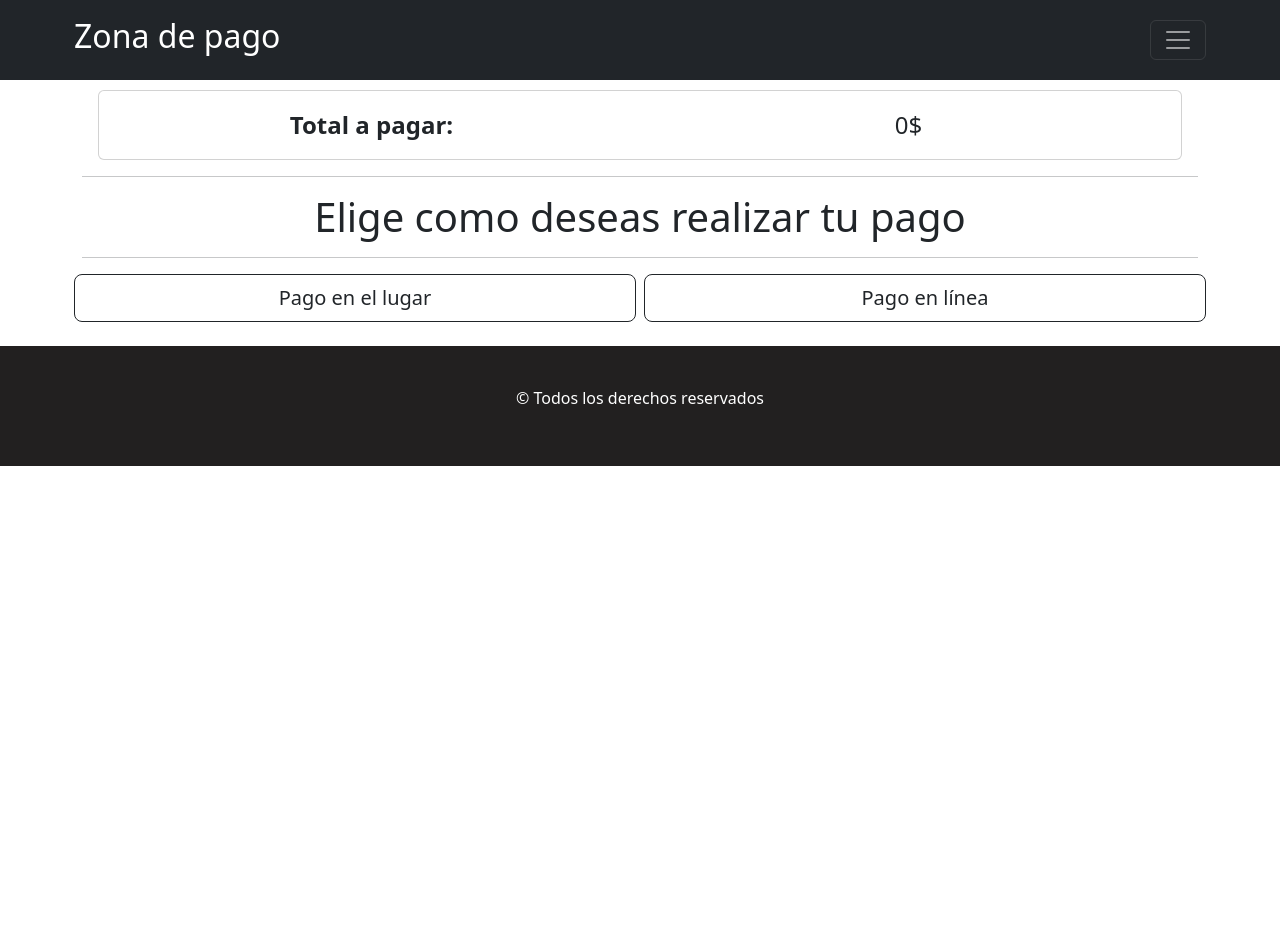
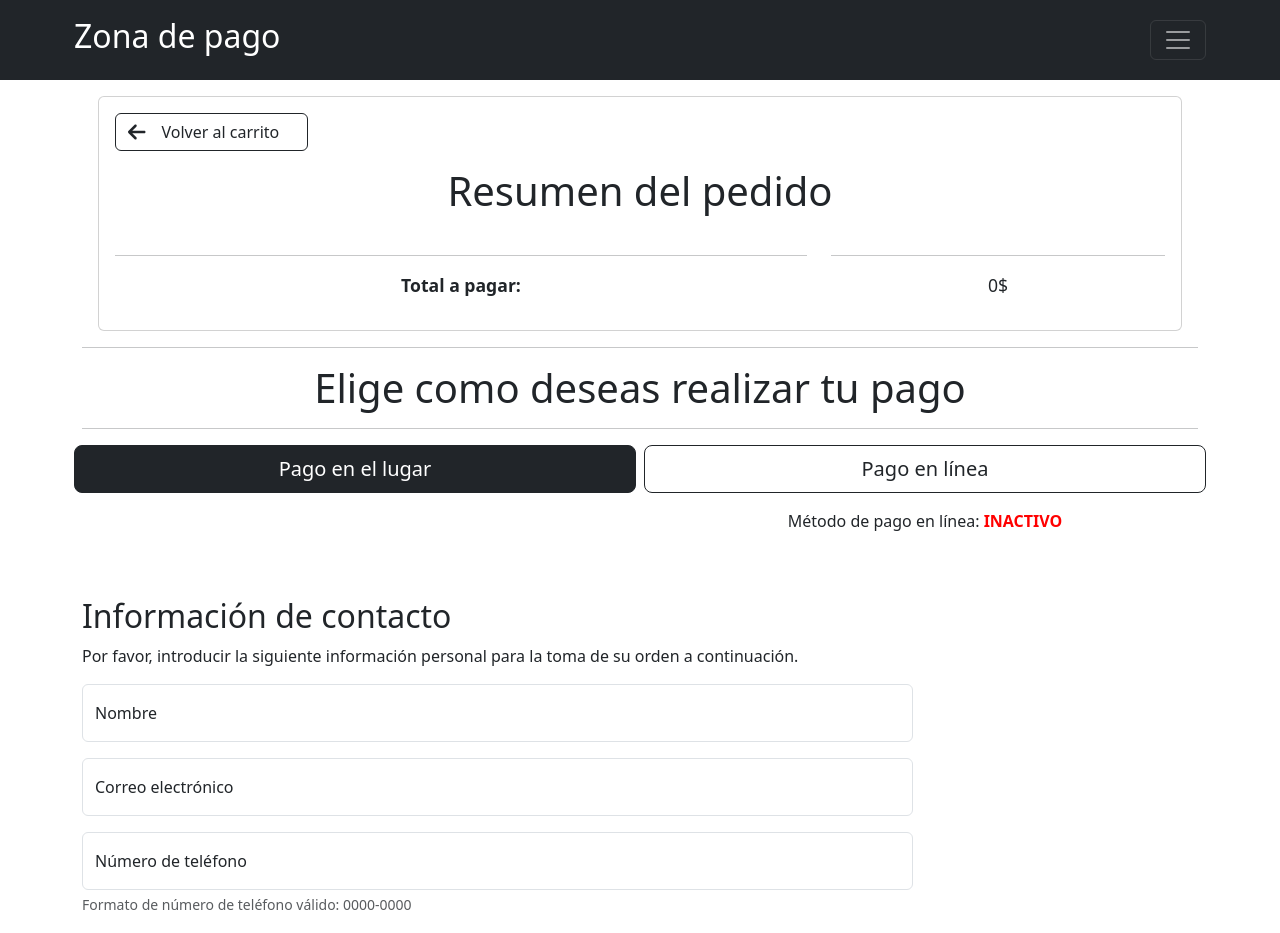
Before and after one commit to SrgP2003/Proyecto_LIC104, a React (Vite) app: page /payment in a window 1280 px wide. Shown: the top 933 px of the page. Before the commit the page ends 800 px from the top, so only its background shows below. Built offline with nearby package versions, Linux system fonts and the light colour scheme; a web font is replaced by a local one.

Commit message:
Ajuste de detalles esteticos de la pagina en general y boceto de validaciones para formularios de la zona de pago

```diff
--- a/index.html
+++ b/index.html
@@ -8,6 +8,7 @@
   <link rel="preconnect" href="https://fonts.googleapis.com">
   <link rel="preconnect" href="https://fonts.gstatic.com" crossorigin>
   <link href="https://fonts.googleapis.com/css2?family=Whisper&display=swap" rel="stylesheet">
+  <link rel="stylesheet" href="./src/assets/css/index.css">
   <title>Adare Restaurant</title>
 </head>
 
--- a/src/App.jsx
+++ b/src/App.jsx
@@ -4,7 +4,7 @@ import { Menu } from "./pages/Menu";
 import { About } from "./pages/About";
 import { Contact } from "./pages/Contact";
 import PaymentMethods from "./components/Payment";
-import Cart from "./components/cart";
+import Cart from "./components/Cart"
 import { useState, useEffect } from "react";
 
 export default function App() {
@@ -74,7 +74,7 @@ export default function App() {
                     <Route path="/about" element={<About />} />
                     <Route path="/contact" element={<Contact />} />
                     <Route path="/cart" element={<Cart cart={cart} removeItem={handleRemoveItem} removeAll={handleRemoveAll} totalPrice={totalPrice} convertPrice={convertPrice} />} />
-                    <Route path="/payment" element={<PaymentMethods cart={cart} convertPrice={convertPrice} totalPrice={totalPrice} />} />
+                    <Route path="/payment" element={<PaymentMethods cart={cart} totalPrice={totalPrice} />} />
                 </Routes>
             </Router>
         </>
--- a/src/assets/css/Footer.css
+++ b/src/assets/css/Footer.css
@@ -1,6 +1,7 @@
-.footer-lg{
+.footer-lg {
     background-color: rgb(34, 32, 32);
     color: #fff;
-    padding: 2.5rem;
+    padding-bottom: 6.5rem;
+    padding-top: 5rem;
     font-family: system-ui, sans-serif;
 }
--- a/src/assets/css/HeaderNav.css
+++ b/src/assets/css/HeaderNav.css
@@ -1,3 +1,3 @@
 .headerNav-container{
-    padding: 2.3rem;
+    padding-bottom: 3rem;
 }
--- a/src/assets/css/Home.css
+++ b/src/assets/css/Home.css
@@ -12,7 +12,7 @@
     font-size: 4.8rem;
 }
 .section-lg-home{
-    padding: 3rem;
+    padding: 1rem;
 }
 .art-md-pr{
     font-family: system-ui, sans-serif;
@@ -20,5 +20,5 @@
     color: #fff;
 }
 .div-md-btn{
-    margin: 2em;
+    margin: 5em;
 }
--- a/src/assets/css/Payment.css
+++ b/src/assets/css/Payment.css
@@ -1,9 +1,21 @@
-.row-payment{
-    font-size: 1.5em;
+.col-payment{
+    font-size: 1.1em;
 }
 .row-btn-payment{
     display: flex;
     flex-direction: row;
+}
+.main-xl-payment, .col-xl-payment{
+    margin: 3rem 0;
+}
+.strong-isActive{
+    color: green;
+}
+.strong-isInactive{
+    color: red;
+}
+.form-payment-method, .btn-save-info{
+    display: none;
 }
 @media(max-width: 344px){
     .row-payment{
--- a/src/components/Cart.jsx
+++ b/src/components/Cart.jsx
@@ -15,7 +15,7 @@ export default function Cart({ cart, removeItem, removeAll, totalPrice, convertP
             <header>
                 <HeaderNav title={'Carrito'} />
             </header>
-            <main>
+            <main className="main-xl-cart">
                 <section className="container">
                     <article className="card m-3">
                         {cart.length === 0 ?
@@ -36,9 +36,10 @@ export default function Cart({ cart, removeItem, removeAll, totalPrice, convertP
                             </> :
                             <ul>
                                 <div className="row">
-                                    <div className="col-12 m-3">
+                                    <div className="col-12 mt-3 mb-3">
                                         <button className="btn btn-outline-dark" onClick={handleClickReturn}>
                                             <FontAwesomeIcon icon={faArrowLeft} size="lg" />
+                                            <span className="m-3">Volver al menú</span>
                                         </button>
                                     </div>
                                 </div>
--- a/src/components/Payment.jsx
+++ b/src/components/Payment.jsx
@@ -1,58 +1,108 @@
 import HeaderNav from "./HeaderNav"
 import "../assets/css/Payment.css"
 import { useState } from "react"
+import { Navigate, useNavigate } from "react-router-dom";
 import FooterN from "./footer";
+import { FontAwesomeIcon } from "@fortawesome/react-fontawesome"
+import { faArrowLeft } from "@fortawesome/free-solid-svg-icons/faArrowLeft";
 
-export default function PaymentMethods({ cart, convertPrice, totalPrice }) {
-    const [paymentMethod, setPaymentMethod] = useState("");
-    const OnPlaceForm = () => {
-        return (
-            <>
-                <h2 className="h2">Información de contacto</h2>
-                <form>
-                    <div className="mb-3 form-floating">
-                        <input type="text" className="form-control" placeholder="Nombre" id="nombre" aria-describedby="nombre_user" required></input>
-                        <label htmlFor="nombre">Nombre</label>
-                        <p className="form-text">Su información no será compartida a terceros</p>
-                    </div>
-                    <div className="mb-3 form-floating">
-                        <input type="email" className="form-control" placeholder="name@example.com" id="email" aria-describedby="email_user" required></input>
-                        <label htmlFor="email">Correo electrónico</label>
-                        <p className="form-text">Su información no será compartida a terceros</p>
-                    </div>
-                    <div className="mb-3 form-floating">
-                        <input type="tel" className="form-control" placeholder="0000-0000" id="telefono" aria-describedby="phone_user" required></input>
-                        <label htmlFor="telefono">Número de teléfono</label>
-                        <p className="form-text">Su información no será compartida a terceros</p>
-                    </div>
-                    <div className="mb-3">
-                        <input type="submit" className="btn btn-info" value={"Guardar información"}></input>
-                    </div>
-                </form>
-            </>
-        )
+export default function PaymentMethods({ cart, totalPrice }) {
+    const [paymentMethod, setPaymentMethod] = useState("form-payment-method"); //state para abrir formularios de metodos de pago
+    const [isActive, setIsActive] = useState("INACTIVO"); //state para determinar si el formulario de pago en linea esta activo
+    const [isActiveStyle, setIsActiveStyle] = useState("strong-isInactive"); //state para cambiar de color el texto del estado de pago en linea
+    const [isDisabled, setIsDisabled] = useState("btn btn-info"); //state que controla donde aparecera el boton dependiendo si es pago en linea o en el lugar
+
+    //states para capturar el valor ingresado en cada campo
+    const [name, setName] = useState("");
+    const [email, setEmail] = useState("");
+    const [phoneN, setPhoneN] = useState("");
+    const [cardN, setCardN] = useState("");
+    const [monthEx, setMonthEx] = useState("");
+    const [yearEx, setYearEx] = useState("");
+    const [cvN, setCvN] = useState("");
+
+    const clearOnPlaceForm = () => { //Funcion que limpia los campos del formulario de pago en el lugar
+        setName("")
+        setEmail("")
+        setPhoneN("")
     }
-    const handleClickPaymentOnPlace = () => {
-        setPaymentMethod(<OnPlaceForm />)
+    const handleClickRequestOnPlace = () => {
+        (name == "" || email == "" || phoneN == "")
+            ? alert(`Uno o más campos no se han completado. Por favor, rellenar con la información solicitada`)
+            : (!/^[0-9]{4}-[0-9]{4}$/.test(phoneN))
+                ? alert("El número de teléfono es inválido o posee el formato incorrecto")
+                : alert(`Orden tomada con éxito. Si ha ordenado para pagar en el lugar, puede acercarse a las instalaciones del restaurante. De lo contrario, su pago se realizará automáticamente si ha elegido la opción de pago en línea.`);
     }
-    const handleClickPaymentOnline = () => {
-        setPaymentMethod("En linea")
+    const handleClickRequestOnline = () => {
+        (name == "" || email == "" || phoneN == "" || cardN == "" || monthEx == "" || yearEx == "" || cvN == "")
+            ? alert(`Uno o más campos no se han completado. Por favor, rellenar con la información solicitada`)
+            : (!/^[0-9]{4}\s[0-9]{4}\s[0-9]{4}\s[0-9]{4}$/.test(cardN))
+            ? alert("El número de tarjeta ingresado no es válido")
+            : (!/^[0-9]{2}$/.test(monthEx))
+            ? alert("El mes debe ser ingresado en formato de 2 dígitos")
+            : (!/^[0-9]{4}$/.test(yearEx))
+            ? alert("El año debe ser ingresado en formato de 4 dígitos")
+            : (!/^[0-9]{3}$/.test(cvN))
+            ? alert("El CV ingresado no es válido")
+            : alert(`Orden tomada con éxito. Si ha ordenado para pagar en el lugar, puede acercarse a las instalaciones del restaurante. De lo contrario, su pago se realizará automáticamente si ha elegido la opción de pago en línea.`);
     }
+    const handleSubmit = (e) => { //Previene que el formulario se refresque automaticamente
+        e.preventDefault();
+    }
+    const handleClickPaymentOnPlace = () => { //Funcion para controlar funcionalidades del pago en el lugar
+        setPaymentMethod("form-payment-method")
+        setIsActive("INACTIVO")
+        setIsActiveStyle("strong-isInactive");
+        setIsDisabled("btn btn-info");
+        setCardN("");
+        setMonthEx("");
+        setYearEx("");
+        setCvN("");
+    }
+    const handleClickPaymentOnline = () => { //Funcion para controlar funcionalidades del pago en linea
+        setPaymentMethod("div-form")
+        setIsActive("ACTIVO");
+        setIsActiveStyle("strong-isActive");
+        setIsDisabled("btn-save-info");
+    }
+    const returnPrev = useNavigate(); //Navegacion hacia el carrito
+    const handleClickReturn = () => { returnPrev('/cart') }
     return (
         <>
             <header>
                 <HeaderNav title={'Zona de pago'} />
             </header>
-            <main>
+            <main className="main-xl-payment">
                 <section className="container">
                     <article className="card text-center m-3">
                         <div className="card-body">
+                            <div className="row row-return-cart">
+                                <div className="col-12 text-start">
+                                    <button className="btn btn-outline-dark" onClick={handleClickReturn}>
+                                        <FontAwesomeIcon icon={faArrowLeft} size="lg" />
+                                        <span className="m-3">Volver al carrito</span>
+                                    </button>
+                                </div>
+                            </div>
+                            <div className="row row-title">
+                                <div className="col-12 mt-3 mb-3">
+                                    <h1 className="h1">Resumen del pedido</h1>
+                                </div>
+                            </div>
                             <div className="row row-payment">
-                                <div className="col-6">
+                                <div className="col-sm-12 col-md-8 col-lg-8 col-payment">
+                                    {cart.map(({ id, sectionName, cantidad }) => (
+                                        <p key={id}>{sectionName} - {cantidad}&times;</p>
+                                    ))}
+                                    <hr />
                                     <strong>Total a pagar: </strong>
                                 </div>
-                                <div className="col-6">
-                                    <span>{totalPrice}$</span>
+                                <div className="col-sm-12 col-md-4 col-lg-4 col-payment">
+                                    {cart.map(({ id, price }) => (
+                                        <p key={id}>{price}</p>
+                                    ))}
+                                    <hr />
+                                    <p>{totalPrice}$</p>
                                 </div>
                             </div>
                         </div>
@@ -70,18 +120,72 @@ export default function PaymentMethods({ cart, convertPrice, totalPrice }) {
                                         <div className="row row-btn-payment">
                                             <div className="col-6">
                                                 <div className="row mb-2 g-3">
-                                                    <button className="btn btn-outline-dark btn-lg" onClick={handleClickPaymentOnPlace}>Pago en el lugar</button>
+                                                    <button className="btn btn-dark btn-lg" onClick={handleClickPaymentOnPlace}>Pago en el lugar</button>
                                                 </div>
                                             </div>
                                             <div className="col-6">
-                                                <div className="row g-3">
-                                                    <button className="btn btn-outline-dark btn-lg" onClick={handleClickPaymentOnline}>Pago en línea</button>
+                                                <div className="row g-3 text-center">
+                                                    <button className="btn btn-outline-dark btn-lg" onClick={handleClickPaymentOnline} onChange={handleClickPaymentOnline}>Pago en línea</button>
+                                                    <span>Método de pago en línea: <strong className={isActiveStyle}>{isActive}</strong></span>
                                                 </div>
                                             </div>
                                         </div>
                                     </div>
-                                    <div className="col-md-12 col-lg-9">
-                                        {paymentMethod}
+                                    <div className="col-md-12 col-lg-9 col-xl-payment">
+                                        <h2 className="h2">Información de contacto</h2>
+                                        <p>Por favor, introducir la siguiente información personal para la
+                                            toma de su orden a continuación.</p>
+                                        <form onSubmit={handleSubmit}>
+                                            <div className="mb-3 form-floating">
+                                                <input type="text" className="form-control" placeholder="Nombre" id="nombre" aria-describedby="nombre_user" value={name} onChange={(e) => setName(e.target.value)} required ></input>
+                                                <label htmlFor="nombre">Nombre</label>
+                                            </div>
+                                            <div className="mb-3 form-floating">
+                                                <input type="email" className="form-control" placeholder="name@example.com" id="email" aria-describedby="email_user" value={email} onChange={(e) => setEmail(e.target.value)} required></input>
+                                                <label htmlFor="email">Correo electrónico</label>
+                                            </div>
+                                            <div className="mb-3 form-floating">
+                                                <input type="tel" className="form-control" placeholder="0000-0000" id="telefono" aria-describedby="phone_user" value={phoneN} onChange={(e) => setPhoneN(e.target.value)} maxLength={9} required></input>
+                                                <label htmlFor="telefono">Número de teléfono</label>
+                                                <p className="form-text">Formato de número de teléfono válido: 0000-0000</p>
+                                            </div>
+                                            <div className="mb-">
+                                                <input type="submit" className={isDisabled} value={"Guardar información"} onClick={handleClickRequestOnPlace}></input>
+                                                <button className="btn btn-secondary m-1" onClick={clearOnPlaceForm}>Limpiar formulario</button>
+                                            </div>
+                                        </form>
+                                        {/* Para informacion de tarjeta */}
+                                        <div className={paymentMethod}>
+                                            <hr />
+                                            <h2 className="h2">Información de la tarjeta</h2>
+                                            <p>Por favor, introducir la siguiente información para el método de pago en línea</p>
+                                            <form onSubmit={handleSubmit}>
+                                                <div className="mb-3 form-floating">
+                                                    <input type="number" className="form-control" placeholder="cardNumber" id="cardN" aria-describedby="card_Number" value={cardN} onChange={(e) => setCardN(e.target.value)} required></input>
+                                                    <label htmlFor="cardN">Número de la tarjeta</label>
+                                                    <p className="form-text">Formato de número de tarjeta válido: 0000 0000 0000 0000</p>
+                                                </div>
+                                                <div className="expiration-date d-flex">
+                                                    <div className="m-1">
+                                                        <input type="number" className="form-control" placeholder="mm" id="monthC" aria-describedby="month_card" value={monthEx} onChange={(e) => setMonthEx(e.target.value)} required></input>
+                                                        <label htmlFor="monthC">Mes de expiración</label>
+                                                    </div>
+                                                    <div className="m-1">
+                                                        <input type="number" className="form-control" placeholder="aaaa" id="yearC" aria-describedby="month_card" value={yearEx} onChange={(e) => setYearEx(e.target.value)} required></input>
+                                                        <label htmlFor="yearC">Año de expiración</label>
+                                                    </div>
+                                                </div>
+                                                <p className="form-text">Nota: ingresar año de expiración de la tarjeta en formato de 4 dígitos</p>
+                                                <div className="mb-3 form-floating">
+                                                    <input type="number" className="form-control" placeholder="0000-0000" id="cvN" aria-describedby="cv_number" value={cvN} onChange={(e) => setCvN(e.target.value)} required></input>
+                                                    <label htmlFor="cvN">CV</label>
+                                                    <p className="form-text">Su información no será compartida a terceros</p>
+                                                </div>
+                                                <div className="mb-3">
+                                                    <input type="submit" className="btn btn-success" value={"Realizar pago"} onClick={handleClickRequestOnline}></input>
+                                                </div>
+                                            </form>
+                                        </div>
                                     </div>
                                 </article>
                             </section>
--- a/src/components/navbar.jsx
+++ b/src/components/navbar.jsx
@@ -4,7 +4,6 @@ import { useNavigate } from "react-router-dom";
 
 export default function NavBar({colorEl}) {
     const navigateNv = useNavigate(); /*Uso del hook de para navegar entre componentes padres*/
-    const handleClickInicio = () => navigateNv('/'); /* Funcion para navegar a inicio */
     const handleClickAbout = () => navigateNv('/about'); /* Funcion para navegar a ¿Quiénes Somos? */
     const handleClickContact = () => navigateNv('/contact'); /* Funcion para navegar a Contacto */
 
@@ -13,9 +12,6 @@ export default function NavBar({colorEl}) {
             <div className="container-fluid">
                 <div className="nv-lg-items collapse navbar-collapse">
                     <ul className="navbar-nav mx-auto">
-                        <li className="nav-item ">
-                            <a onClick={handleClickInicio} className="nav-link active" style={{color: colorEl}}>Inicio</a>
-                        </li>
                         <li className="nav-item ">
                             <a onClick={handleClickAbout} className="nav-link active" style={{color: colorEl}}>¿Quiénes somos?</a>
                         </li>
```
Also changed, not shown: src/assets/css/Menu.css (+7 -0 lines), src/assets/css/index.css (added).
